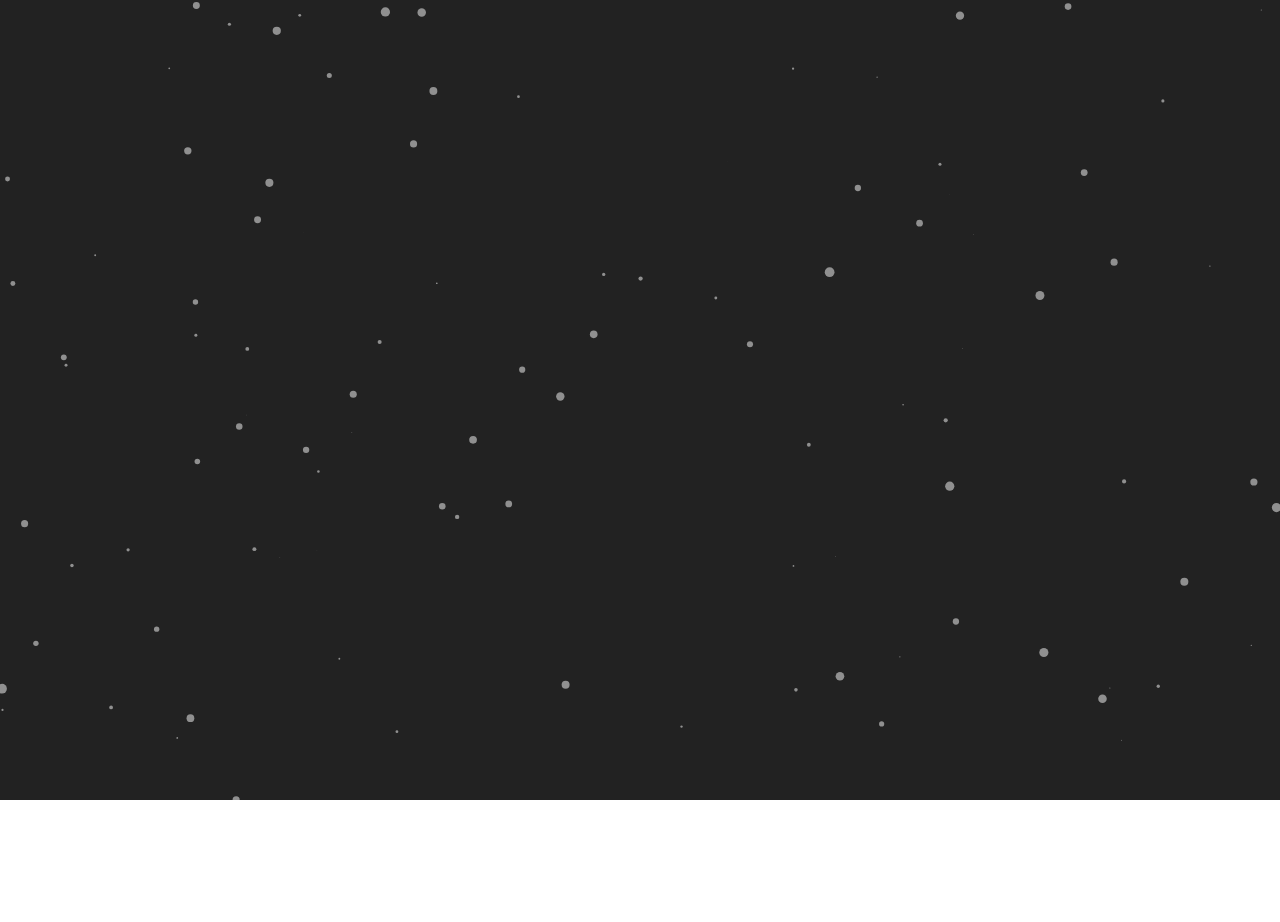
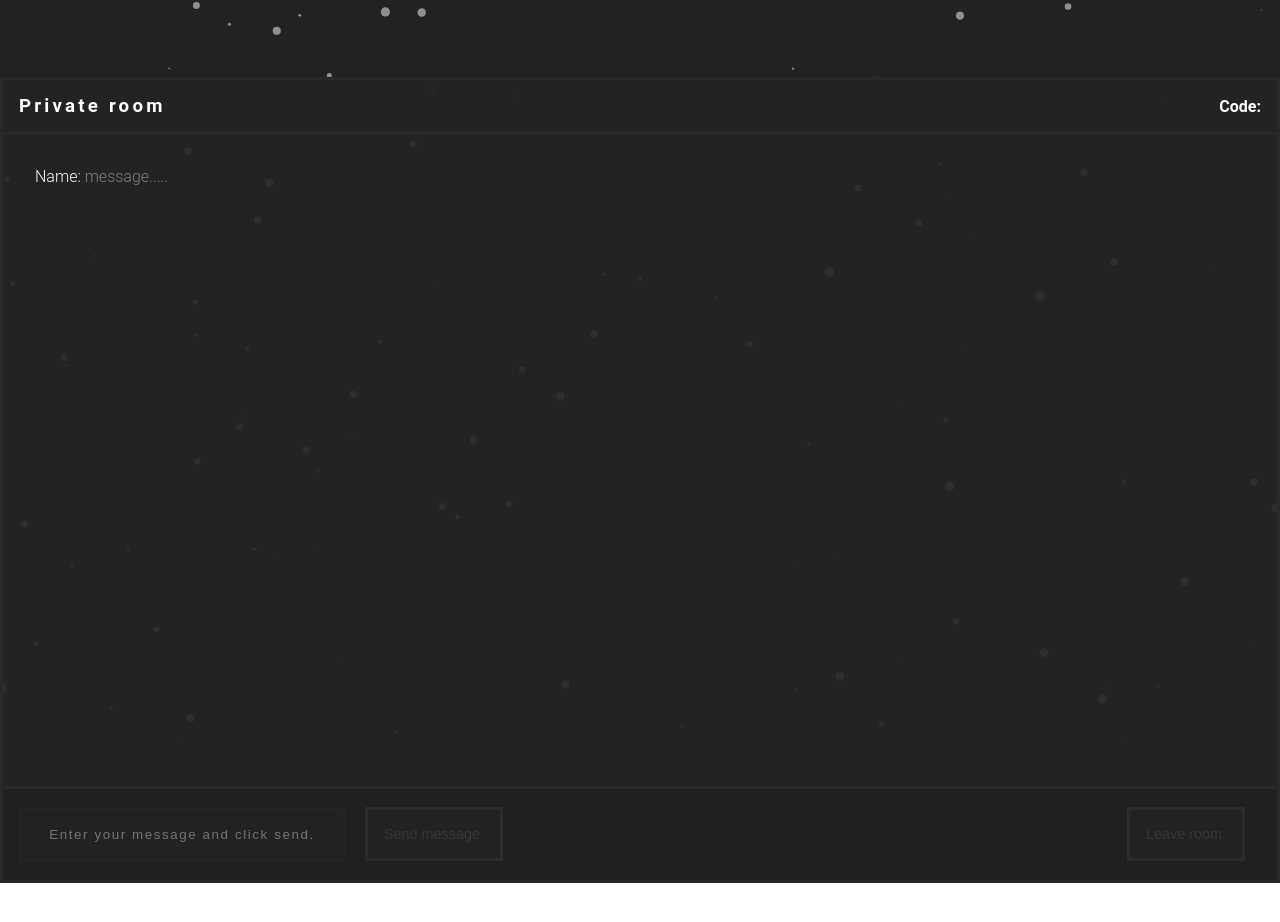
Before and after one commit to mariuscalafeteanu/SnowyChat.App, a website: page public/chat.html in a window 1280 px wide. Before the commit the page ends 800 px from the top, so only its background shows below. Drawn offline with nearby package versions, Linux system fonts and the light colour scheme.

Commit message:
Added and styled chat.html

```diff
--- a/public/chat.html
+++ b/public/chat.html
@@ -4,13 +4,33 @@
     <meta charset="UTF-8">
     <meta http-equiv="X-UA-Compatible" content="IE=edge">
     <meta name="viewport" content="width=device-width, initial-scale=1.0">
-    <link rel="stylesheet" href="./styles/index_styles/main.css">
+    <link rel="stylesheet" href="./styles/chat_styles/chat.css">
     <title>SnowyChat.App</title>
 </head>
 <body>
     <div id="bg"></div>
-    <!-- <script src="/socket.io/socket.io.js"></script> -->
+    <div class="chat-wrapper">
+        <div class="chat">
+            <div class="header">
+                <h3>Private room</h3>
+                <div class="code-div">Code: <span class="code-output"></span></div>
+            </div>
+            <div class="output">
+                <div class="message">
+                    <p>Name: <span>message.....</span></p>
+                </div>
+            </div>
+            <div class="user-board">
+                <div class="message-board">
+                    <input type="text" minlength="3" name="name" placeholder="Enter your message and click send." class="name-input">
+                    <button class="send-message">Send message.</button>
+                </div>
+                <button class="leave-room">Leave room.</button>
+            </div>
+        </div>
+    </div>
+    <script src="/socket.io/socket.io.js"></script>
     <script src="./particles/particles.js"></script>
-    <script src="./scripts/main.js"></script>
+    <script src="./scripts/chat.js"></script>
 </body>
 </html>
--- /dev/null
+++ b/public/scripts/chat.js
@@ -0,0 +1,2 @@
+//importing particle.js
+particlesJS.load('bg', '../particles/snow.json');
--- a/public/scripts/main.js
+++ b/public/scripts/main.js
@@ -1,3 +1,5 @@
+const socket = io();
+
 //importing particle.js
 particlesJS.load('bg', '../particles/snow.json');
 
@@ -8,9 +10,20 @@ const roomCodeInput = document.querySelector('.code-input');
 const createRoomBtn = document.querySelector('.create-room');
 const joinRoomBtn = document.querySelector('.join-room');
 
+//checking if fields are empty or not
 const checkFields = () => {
   if (nameInput.value === '' || roomCodeInput.value === '') {
     event.preventDefault();
-    throw new Error('You must complete both fields!');
+    alert('You must complete both fields!');
   }
 }
+
+
+createRoomBtn.addEventListener('click', () => {
+  checkFields();
+  // socket.emit('create-room', roomCodeInput.value);
+})
+
+joinRoomBtn.addEventListener('click', () => {
+  checkFields();
+});
--- /dev/null
+++ b/public/styles/chat_styles/chat.scss
@@ -0,0 +1,165 @@
+* {
+    margin: 0;
+    padding: 0;
+}
+
+@import '../_variables';
+
+#bg {
+    position: fixed;
+    height: 100%;
+    width: 100%;
+    z-index: -1;
+    background-color: $bg;
+}
+
+// scrollbar
+
+/* width */
+::-webkit-scrollbar {
+    width: 10px;
+  }
+
+  /* Track */
+  ::-webkit-scrollbar-track {
+    background: rgb(31, 31, 31);
+  }
+
+  /* Handle */
+  ::-webkit-scrollbar-thumb {
+    background: rgb(48, 48, 48);
+  }
+
+  /* Handle on hover */
+  ::-webkit-scrollbar-thumb:hover {
+    background: #555;
+  }
+
+//scrollbar
+
+.chat-wrapper {
+    height: 60rem;
+    display: flex;
+    justify-content: center;
+    align-items: center;
+    .chat {
+        display: flex;
+        justify-content: space-evenly;
+        align-items: center;
+        flex-direction: column;
+        background-color: $form-bg;
+        border: .2rem solid $form-border;
+        height: 50rem;
+        width: 80rem;
+        font-family: 'Roboto', sans-serif;
+        position: relative;
+        .header {
+            display: flex;
+            justify-content: space-between;
+            align-items: center;
+            background-color: $form-bg;
+            border-bottom: .2rem solid $form-border;
+            height: 4rem;
+            width: 100%;
+            top: 0;
+            font-family: 'Roboto', sans-serif;
+            position: relative;
+            color: white;
+            h3 {
+                letter-spacing: .2rem;
+                margin-left: 1rem;
+            }
+            .code-div {
+                margin-right: 1rem;
+                font-weight: 600;
+            }
+            .code-output {
+                font-weight: 300;
+                letter-spacing: .2rem;
+            }
+        }
+        .output {
+            background-color: transparent;
+            width: 100%;
+            height: 100%;
+            overflow-y: scroll;
+            // position: absolute;
+            .message {
+                margin-left: 2rem;
+                margin-top: 2rem;
+                p {
+                    font-weight: 300;
+                    color: white;
+                    margin-top: 1rem;
+                }
+                span {
+                    color: grey;
+                }
+            }
+        }
+        .user-board {
+            background-color: rgb(32, 32, 32);
+            width: 100%;
+            height: 7rem;
+            display: flex;
+            align-items: center;
+            justify-content: space-between;
+            bottom: 0;
+            position: relative;
+            border-top: .2rem solid $form-border;
+            .message-board {
+                .name-input {
+                    background-color: $input-bg;
+                            color: white;
+                            outline: none;
+                            border: .2rem solid $input-border;
+                            height: 3rem;
+                            width: 20rem;
+                            margin-left: 1rem;
+                            letter-spacing: .1rem;
+                            text-align: center;
+                            transition: .2s;
+                            &:hover {
+                                background-color: $input-bg-hover;
+                                border: .2rem solid $input-border-hover;
+                            }
+                            &:focus {
+                                background-color: $input-bg-focus;
+                            }
+                        }
+                .send-message {
+                    cursor: pointer;
+                    background-color: $btn-bg;
+                    outline: none;
+                    border: .2rem solid $btn-border;
+                    color: $btn-color;
+                    padding: 1rem;
+                    font-weight: 300;
+                    font-size: .9rem;
+                    transition: .3s;
+                    margin-left: 1rem;
+                    &:hover {
+                        color: $btn-color-hover;
+                        border: .2rem solid $btn-border-hover;
+                    }
+                }
+            }
+            .leave-room {
+                cursor: pointer;
+                background-color: $btn-bg;
+                outline: none;
+                border: .2rem solid $btn-border;
+                color: $btn-color;
+                padding: 1rem;
+                font-weight: 300;
+                font-size: .9rem;
+                transition: .3s;
+                margin-right: 2rem;
+                &:hover {
+                    color: $btn-color-hover;
+                    border: .2rem solid $btn-border-hover;
+                }
+            }
+        }
+    }
+}
--- a/server.js
+++ b/server.js
@@ -13,7 +13,11 @@ app.use(express.static('public'));
 
 // Socket.IO
 io.on('connection', socket => {
-    // .....
+
+    //creating and joining room
+    // socket.on('create-room', room => {
+    //     socket.join(room);
+    // })
 });
 
 
```
Also changed, not shown: public/index.html (+3 -3 lines), public/styles/__variables.scss (+7 -0 lines), public/styles/chat_styles/chat.css (added), 2 other files.
